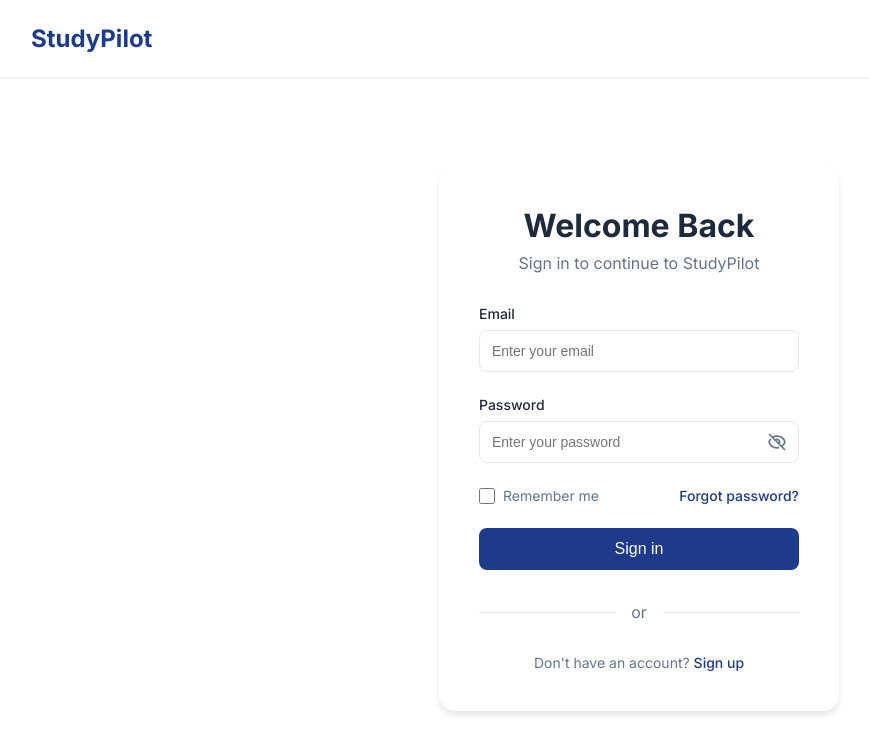
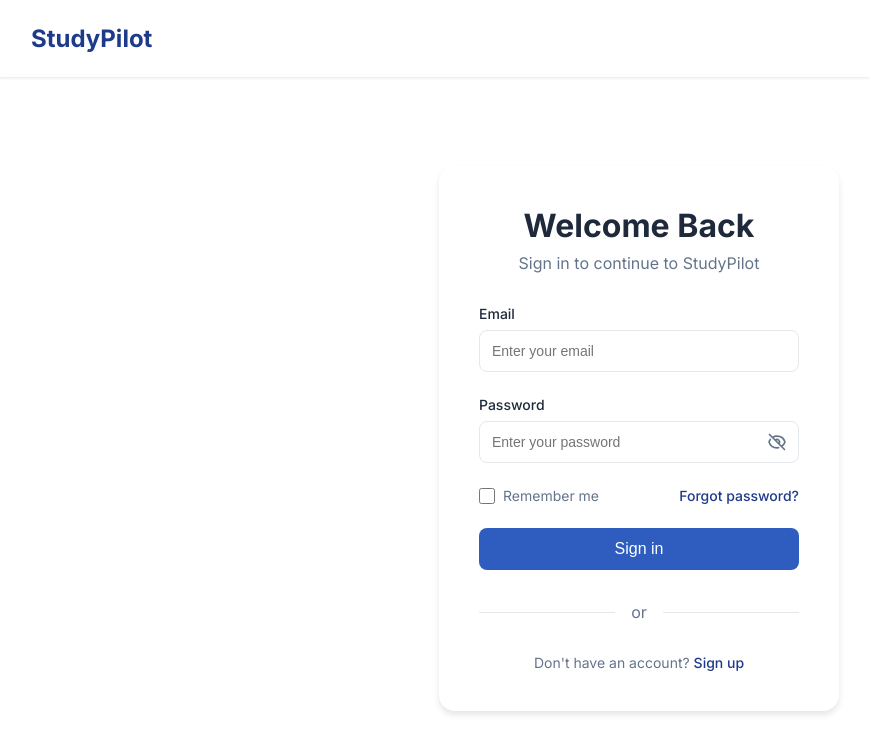
Before and after one commit to C-J7/studypilot, a Next.js app: page /login in a window 1280 px wide. Shown: the top 754 px of the page, without its empty margins (1-870 px from the left). Built offline with nearby package versions, Linux system fonts and the light colour scheme; no server answers.

Commit message:
style fixes

```diff
--- a/src/app/login/login.module.css
+++ b/src/app/login/login.module.css
@@ -177,7 +177,7 @@
 }
 
 .submitButton {
-  background: var(--primary);
+  background: rgb(46, 92, 191);
   color: white;
   padding: 0.75rem;
   border: none;
@@ -185,12 +185,12 @@
   font-size: 1rem;
   font-weight: 500;
   cursor: pointer;
-  transition: background-color 0.2s;
+  transition: background-color 0.2s ease;
   width: 100%;
 }
 
 .submitButton:hover {
-  background: var(--primary-dark);
+  background: rgb(73, 128, 247);
 }
 
 .submitButton:disabled {
--- a/src/app/signup/signup.module.css
+++ b/src/app/signup/signup.module.css
@@ -149,19 +149,19 @@
 }
 
 .submitButton {
-  background: var(--primary);
+  background: rgb(43, 81, 165);
   color: white;
   padding: 0.75rem;
   border-radius: 0.5rem;
   font-weight: 500;
   border: none;
   cursor: pointer;
-  transition: background-color 0.2s;
+  transition: background-color 0.2s ease;
   margin-top: 1rem;
 }
 
 .submitButton:hover {
-  background: var(--primary-dark);
+  background: rgb(74, 126, 238);
 }
 
 .submitButton:disabled {
```
Also changed, not shown: src/app/page.module.css (+12 -2 lines).
